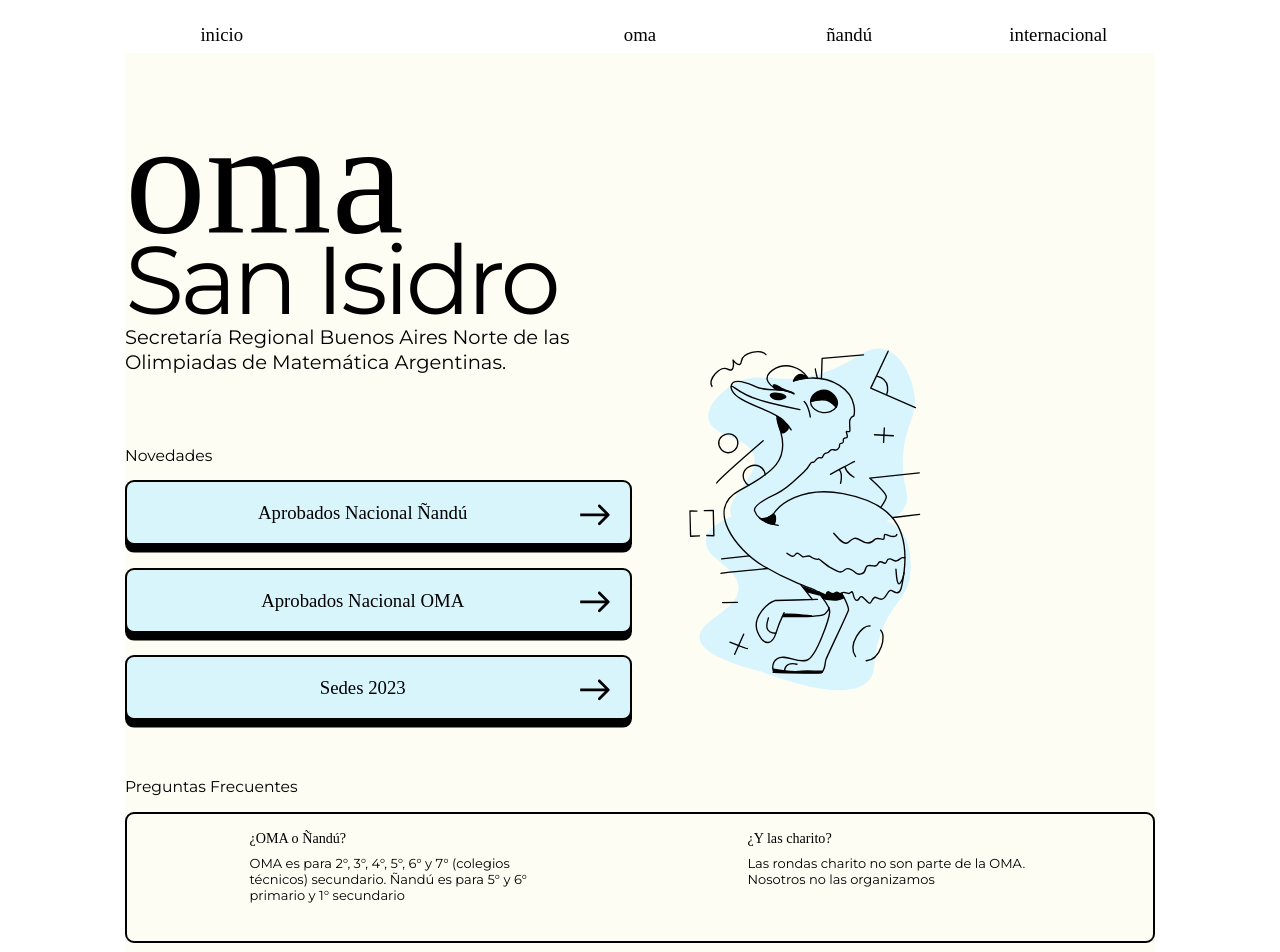
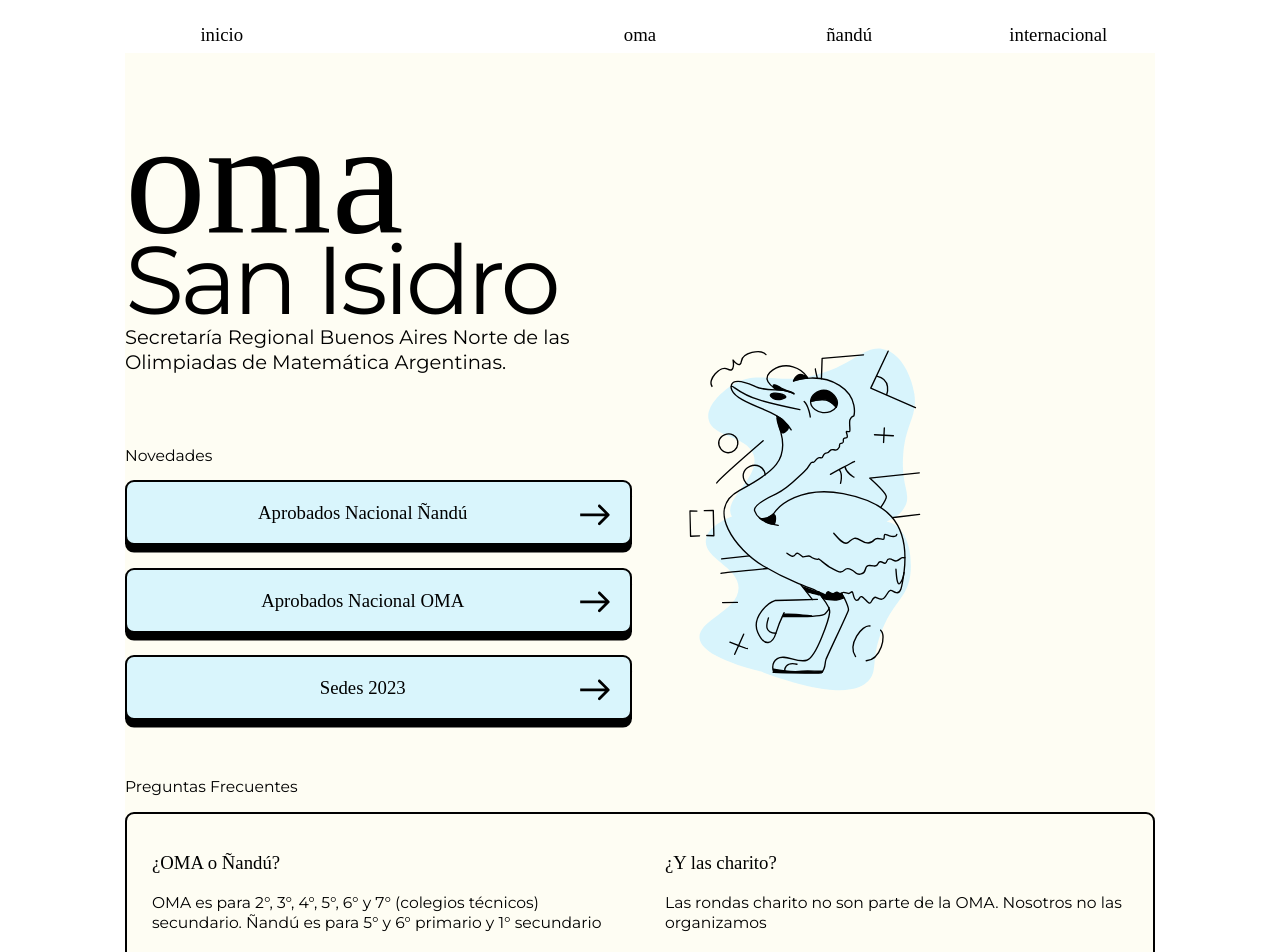
Before and after one commit to JZylber/oma-san-isidro, a Next.js app: page / in a window 1280 px wide. Shown: the top 952 px of the page. Built offline with nearby package versions, Linux system fonts and the light colour scheme; a web font is replaced by a local one.

Commit message:
feat(index): desktop FAQ

```diff
--- a/components/FAQ/FAQ.module.scss
+++ b/components/FAQ/FAQ.module.scss
@@ -13,4 +13,14 @@
     display: flex;
     flex-wrap: wrap;
     justify-content: space-around;
+
+    @media (min-width:1025px) {
+        padding-top: 3*shared.$desktop-spacing;
+        padding-bottom: 3*shared.$desktop-spacing;
+        /*padding-left: 4*shared.$desktop-spacing;
+        padding-right: 4*shared.$desktop-spacing;*/
+        padding-left: 0;
+        padding-right: 0;
+        justify-content: flex-start;
+    }
 }
--- a/components/FAQ/FAQItem.module.scss
+++ b/components/FAQ/FAQItem.module.scss
@@ -3,9 +3,21 @@
 .item {
     display: block;
     max-width: 37.5 * shared.$mobile-spacing;
+    @media (min-width:1025px) {
+        justify-content: flex-start;
+        box-sizing: border-box;
+        max-width: 50%;
+        padding-top: 3*shared.$desktop-spacing;
+        padding-bottom: 3*shared.$desktop-spacing;
+        padding-left: 4*shared.$desktop-spacing;
+        padding-right: 4*shared.$desktop-spacing;
+    }
 }
 .item:not(:last-child){
     margin-bottom: 3*shared.$mobile-spacing;
+    @media (min-width:1025px) {
+        margin-bottom: 0;
+    }
 }
 
 .item h3{
@@ -18,16 +30,25 @@
     margin-bottom: shared.$mobile-spacing;
 
     display: inline-block;
+    @media (min-width:1025px) {
+        font-size: 3*shared.$desktop-spacing;
+        line-height: 3.75*shared.$desktop-spacing;
+        margin-bottom: 3*shared.$desktop-spacing;
+    }
 }
 .item p {
     font-family: 'Montserrat';
 
     font-style: normal;
     font-weight: 400;
-    font-size: 13px;
-    line-height: 16px;
+    font-size: 1.625*shared.$mobile-spacing;
+    line-height: 2*shared.$mobile-spacing;
 
     margin: 0;
     display: block;
+    @media (min-width:1025px) {
+        font-size: 2.5*shared.$desktop-spacing;
+        line-height: 3.0625*shared.$desktop-spacing;
+    }
 
 }
--- a/components/FAQ/Faq.tsx
+++ b/components/FAQ/Faq.tsx
@@ -6,5 +6,7 @@ export default function Faq(){
     <div className={styles.container}>
         <FaqItem question='¿OMA o Ñandú?' answer='OMA es para 2°, 3°, 4°, 5°, 6° y 7° (colegios técnicos) secundario. Ñandú es para 5° y 6° primario y 1° secundario'></FaqItem>
         <FaqItem question='¿Y las charito?' answer='Las rondas charito no son parte de la OMA. Nosotros no las organizamos'></FaqItem>
+        <FaqItem question='¿OMA o Ñandú?' answer='OMA es para 2°, 3°, 4°, 5°, 6° y 7° (colegios técnicos) secundario. Ñandú es para 5° y 6° primario y 1° secundario'></FaqItem>
+        <FaqItem question='¿Y las charito?' answer='Las rondas charito no son parte de la OMA. Nosotros no las organizamos'></FaqItem>
     </div>)
 }
```
